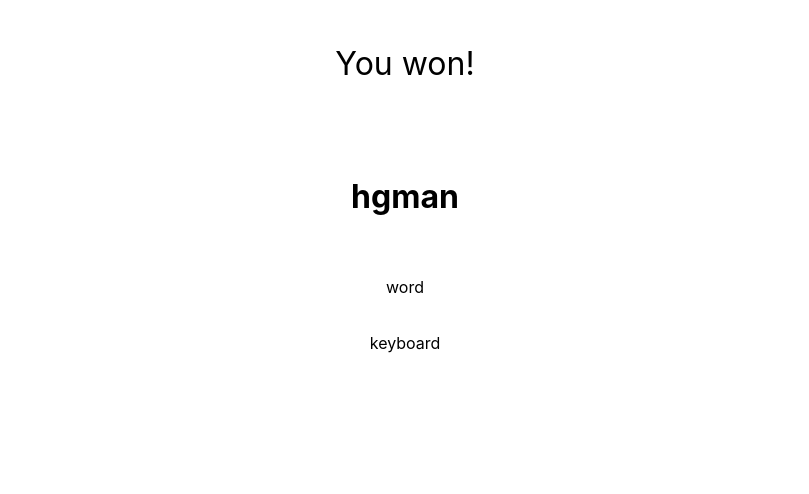
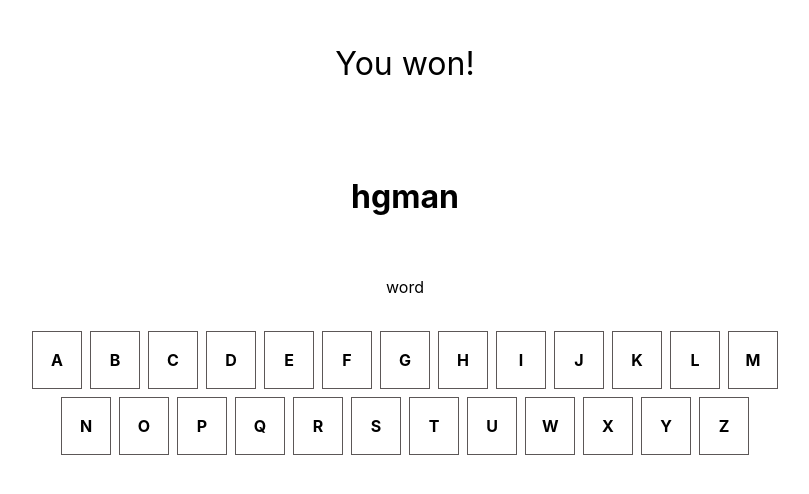
Before and after one commit to zwiro/hangman-game-react-typescript, a React (Vite) app: page / in a window 1280 px wide. Shown: the top 494 px of the page, without its empty margins (235-1044 px from the left). Built offline with nearby package versions, Linux system fonts and the light colour scheme.

Commit message:
Keyboard component

```diff
--- /dev/null
+++ b/src/App.css
@@ -0,0 +1,35 @@
+.game {
+  max-width: 800px;
+  display: flex;
+  flex-direction: column;
+  gap: 2rem;
+  margin: 0 auto;
+  align-items: center;
+}
+
+.game__result {
+  font-size: 2rem;
+}
+
+.keyboard {
+  display: flex;
+  justify-content: center;
+  gap: 0.5rem;
+  flex-wrap: wrap;
+}
+
+.keyboard__letter {
+  width: 1rem;
+  text-align: center;
+  aspect-ratio: 1/1;
+  font-weight: 700;
+  padding: 1rem;
+  border: 1px solid rgb(92, 87, 87);
+  transition: all 100ms ease-in-out;
+}
+
+.keyboard__letter:hover {
+  background-color: rgb(72, 72, 238);
+  color: white;
+  cursor: pointer;
+}
--- a/src/App.tsx
+++ b/src/App.tsx
@@ -3,6 +3,7 @@ import Hangman from "./components/Hangman"
 import Keyboard from "./components/Keyboard"
 import Word from "./components/Word"
 import words from "./words.json"
+import "./App.css"
 
 function App() {
   const [word, setWord] = useState(() => {
@@ -10,17 +11,8 @@ function App() {
   })
   const [letters, setLetters] = useState<string[]>([])
   return (
-    <main
-      style={{
-        maxWidth: "800px",
-        display: "flex",
-        flexDirection: "column",
-        gap: "2rem",
-        margin: "0 auto",
-        alignItems: "center",
-      }}
-    >
-      <p style={{ fontSize: "2rem" }}>You won!</p>
+    <main className="game">
+      <p className="game__result">You won!</p>
       <Hangman />
       <Word />
       <Keyboard />
--- a/src/components/Keyboard.tsx
+++ b/src/components/Keyboard.tsx
@@ -1,5 +1,40 @@
 function Keyboard() {
-  return <div>keyboard</div>
+  const letters = [
+    "A",
+    "B",
+    "C",
+    "D",
+    "E",
+    "F",
+    "G",
+    "H",
+    "I",
+    "J",
+    "K",
+    "L",
+    "M",
+    "N",
+    "O",
+    "P",
+    "Q",
+    "R",
+    "S",
+    "T",
+    "U",
+    "W",
+    "X",
+    "Y",
+    "Z",
+  ]
+  return (
+    <div className="keyboard">
+      {letters.map((letter, i) => (
+        <div className="keyboard__letter" key={`${letter}-${i}`}>
+          {letter}
+        </div>
+      ))}
+    </div>
+  )
 }
 
 export default Keyboard
```
